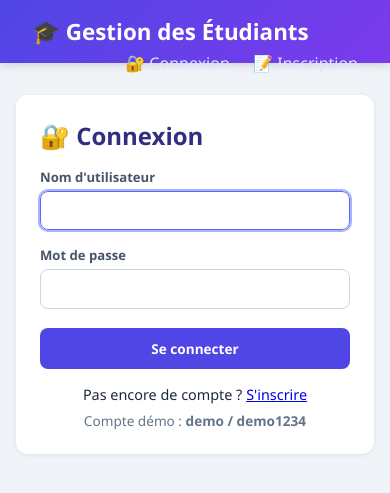
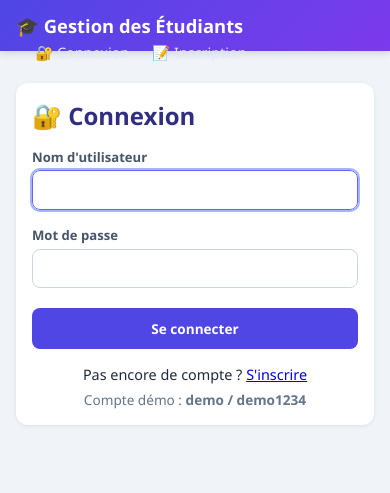
Before and after one commit to moustaphabouzianne95-boop/G.D.E, a Django app: page /comptes/connexion/ in a window 390 px wide. Shown: the top 493 px of the page. Run offline with Django 5.2, Linux system fonts and the light colour scheme.

Commit message:
📱 Responsive : header flex + sous-nav défilable sur mobile, bouton déconnexion stylé, tableaux scrollables (media query 640px)

```diff
--- a/etudiants/templates/etudiants/base.html
+++ b/etudiants/templates/etudiants/base.html
@@ -43,6 +43,24 @@
         .detail dt { font-weight: 600; color: #475569; }
         h2 { color: #312e81; margin-bottom: 1rem; }
         .resultats-info { color: #64748b; font-size: .9rem; margin-bottom: .8rem; }
+        .sous-nav { background: #fff; border-bottom: 1px solid #e2e8f0; padding: .55rem 1rem; display: flex; flex-wrap: wrap; gap: .3rem 1.2rem; }
+        .sous-nav a { color: #4f46e5; text-decoration: none; font-size: .9rem; font-weight: 600; white-space: nowrap; }
+        .sous-nav a:hover { text-decoration: underline; }
+        .carte { overflow-x: auto; }  /* les tableaux larges défilent au lieu de casser la page */
+        {% block style_extra %}{% endblock %}
+        @media (max-width: 640px) {
+            header { padding: .8rem 1rem; }
+            header h1 { font-size: 1.15rem; width: 100%; }
+            header nav { width: 100%; gap: .3rem .8rem; font-size: .9rem; }
+            .sous-nav { flex-wrap: nowrap; overflow-x: auto; padding: .5rem .8rem; -webkit-overflow-scrolling: touch; }
+            .conteneur { margin: 1rem auto; }
+            .carte { padding: 1rem; }
+            .actions-form { flex-wrap: wrap; }
+            .actions-form .btn { flex: 1 1 100%; text-align: center; }
+            form.recherche { grid-template-columns: 1fr; }
+            .detail dl { grid-template-columns: 1fr; row-gap: .2rem; }
+            .detail dt { margin-top: .5rem; }
+        }
     </style>
 </head>
 <body>
```
Also changed, not shown: uploads/gde-plum.vercel.app_comptes_connexion__next=_.png (added).
